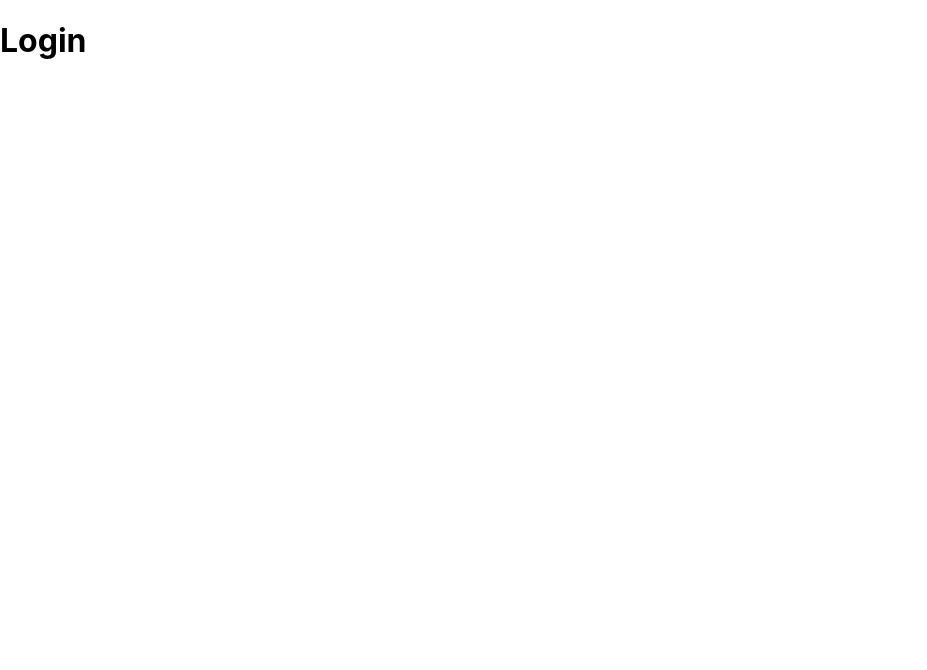
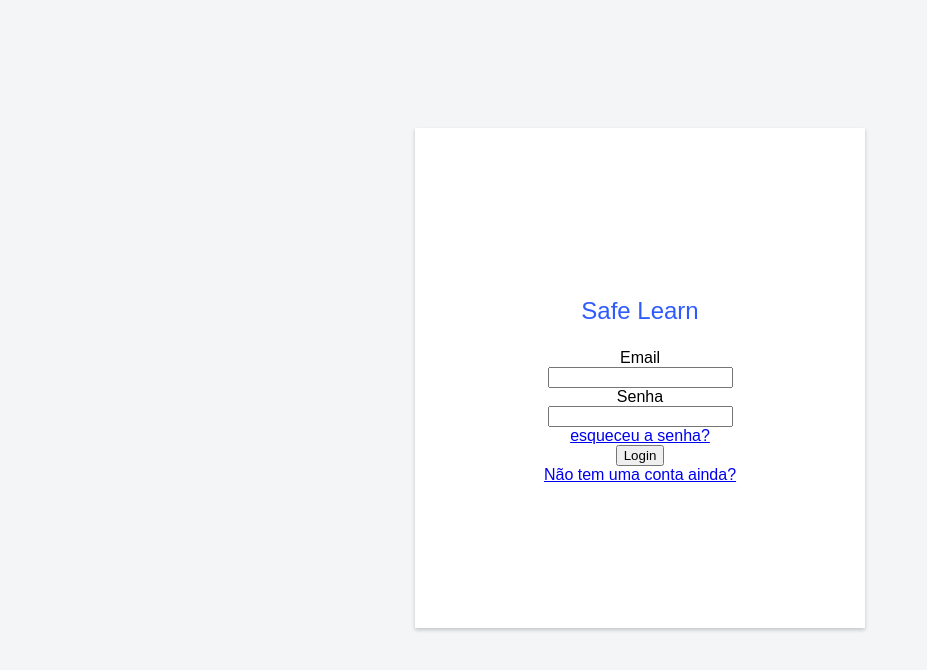
Before and after one commit to arthurbertoti/safe-learn, a React (Create React App) app: page /login in a window 1280 px wide. Shown: the top 670 px of the page, without its empty margins (0-927 px from the left). Built offline with nearby package versions, Linux system fonts and the light colour scheme.

Commit message:
feature: login page

```diff
--- a/src/App.css
+++ /dev/null
@@ -1,38 +0,0 @@
-.App {
-  text-align: center;
-}
-
-.App-logo {
-  height: 40vmin;
-  pointer-events: none;
-}
-
-@media (prefers-reduced-motion: no-preference) {
-  .App-logo {
-    animation: App-logo-spin infinite 20s linear;
-  }
-}
-
-.App-header {
-  background-color: #282c34;
-  min-height: 100vh;
-  display: flex;
-  flex-direction: column;
-  align-items: center;
-  justify-content: center;
-  font-size: calc(10px + 2vmin);
-  color: white;
-}
-
-.App-link {
-  color: #61dafb;
-}
-
-@keyframes App-logo-spin {
-  from {
-    transform: rotate(0deg);
-  }
-  to {
-    transform: rotate(360deg);
-  }
-}
--- a/src/App.tsx
+++ b/src/App.tsx
@@ -1,9 +1,11 @@
 import { BrowserRouter } from "react-router-dom"
 import { Router } from "./routes"
 
+import { GlobalStyles } from "./styles/GlobalStyles"
 function App() {
   return (
     <BrowserRouter>
+      <GlobalStyles />
       <Router />
     </BrowserRouter>
   )
--- a/src/index.css
+++ /dev/null
@@ -1,13 +0,0 @@
-body {
-  margin: 0;
-  font-family: -apple-system, BlinkMacSystemFont, 'Segoe UI', 'Roboto', 'Oxygen',
-    'Ubuntu', 'Cantarell', 'Fira Sans', 'Droid Sans', 'Helvetica Neue',
-    sans-serif;
-  -webkit-font-smoothing: antialiased;
-  -moz-osx-font-smoothing: grayscale;
-}
-
-code {
-  font-family: source-code-pro, Menlo, Monaco, Consolas, 'Courier New',
-    monospace;
-}
--- a/src/index.tsx
+++ b/src/index.tsx
@@ -1,7 +1,6 @@
 import React from "react"
 import ReactDOM from "react-dom/client"
 import App from "./App"
-import "./index.css"
 import reportWebVitals from "./reportWebVitals"
 
 const root = ReactDOM.createRoot(document.getElementById("root") as HTMLElement)
--- /dev/null
+++ b/src/pages/Home/styles.ts
@@ -0,0 +1,11 @@
+import styled from "styled-components";
+
+import { Themes } from "../../styles/Themes";
+
+export const Main = styled.main`
+  display: flex;
+  flex-direction: column;
+  align-items: center;
+  justify-content: center;
+  padding: 10%;
+`
--- a/src/pages/Login/index.tsx
+++ b/src/pages/Login/index.tsx
@@ -1,3 +1,24 @@
+import { Link } from "react-router-dom"
+
+import { Container, LoginForm, LoginTitle } from "./styles"
+
 export function Login() {
-  return <h1>Login</h1>
+  return (
+    <Container>
+      <LoginForm
+        onSubmit={() => {
+          console.log("login pipipipopopo")
+        }}
+      >
+        <LoginTitle>Safe Learn</LoginTitle>
+        <label htmlFor="email">Email</label>
+        <input type="email" id="email" />
+        <label htmlFor="password">Senha</label>
+        <input type="password" id="password" />
+        <Link to={"/forgot"}>esqueceu a senha?</Link>
+        <button type="submit">Login</button>
+        <Link to={"/create-account"}>Não tem uma conta ainda?</Link>
+      </LoginForm>
+    </Container>
+  )
 }
--- /dev/null
+++ b/src/pages/Login/styles.ts
@@ -0,0 +1,32 @@
+import styled from "styled-components";
+
+import { Themes } from "../../styles/Themes";
+
+export const Container = styled.div`
+  display: flex;
+  flex-direction: column;
+  align-items: center;
+  justify-content: center;
+  padding: 10%;
+`
+
+export const LoginForm = styled.form`
+  display: flex;
+  flex-direction: column;
+  width: 450px;
+  height: 500px;
+  align-items: center;
+  justify-content: center;
+  background-color: ${Themes.white};
+  box-shadow: 0 2px 4px 0 rgba(0,0,0,.2);
+`
+
+export const LoginTitle = styled.h2`
+  padding-top: 24px;
+  text-align: center;
+  padding-bottom: 24px;
+  margin-bottom: 0;
+  font-size: 24px;
+  font-weight: 500;
+  color: ${Themes.blue};
+`
--- /dev/null
+++ b/src/styles/GlobalStyles.ts
@@ -0,0 +1,37 @@
+import { createGlobalStyle } from 'styled-components'
+import { Themes } from './Themes'
+
+export const GlobalStyles = createGlobalStyle`
+  * {
+  margin: 0;
+  box-sizing: border-box;
+  font-family: 'Monserrat', sans-serif;
+  font-weight: 400;
+}
+
+body,
+#root {
+  min-height: 100vh;
+  overflow: hidden;
+}
+
+
+
+#root {
+  background: ${Themes.gray};
+  background-repeat: no-repeat;
+  background-size: calc(120vh / 2);
+  background-position: center right;
+  height: 100vh;
+  width: 100vw;
+  overflow-y: scroll;
+
+
+}
+
+@media (max-width: 768px) {
+  #root {
+    background: ${Themes.gray};
+  }
+}
+`
--- /dev/null
+++ b/src/styles/Themes.ts
@@ -0,0 +1,9 @@
+export const Themes = {
+  white: '#fff',
+  gray: '#f3f5f7',
+  black: '#060606',
+  blue: '#2e5bff',
+  red: '#ff2e5b',
+  green: '#00d68f',
+  yellow: '#ffc107',
+}
```
Also changed, not shown: src/pages/Home/index.tsx (added, +11 -0 lines).
